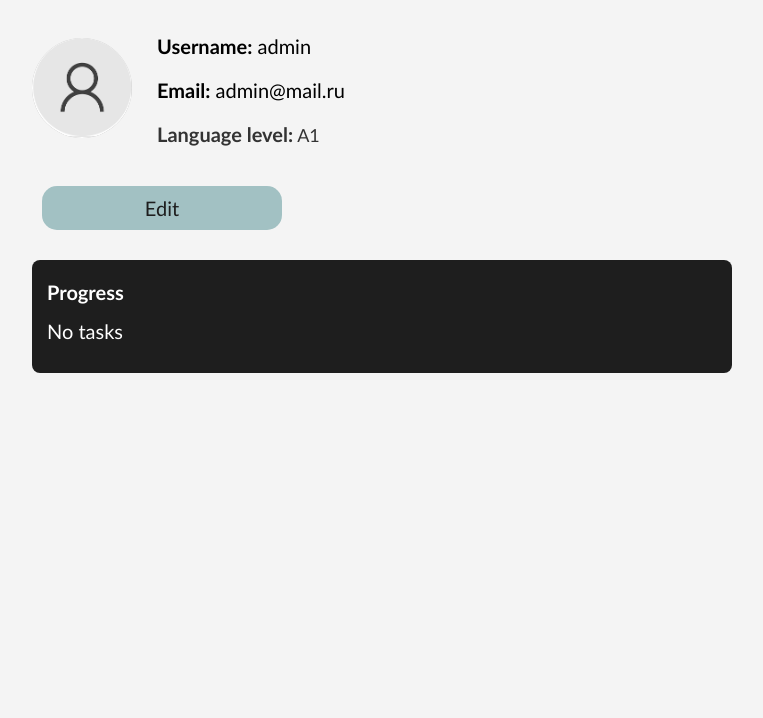
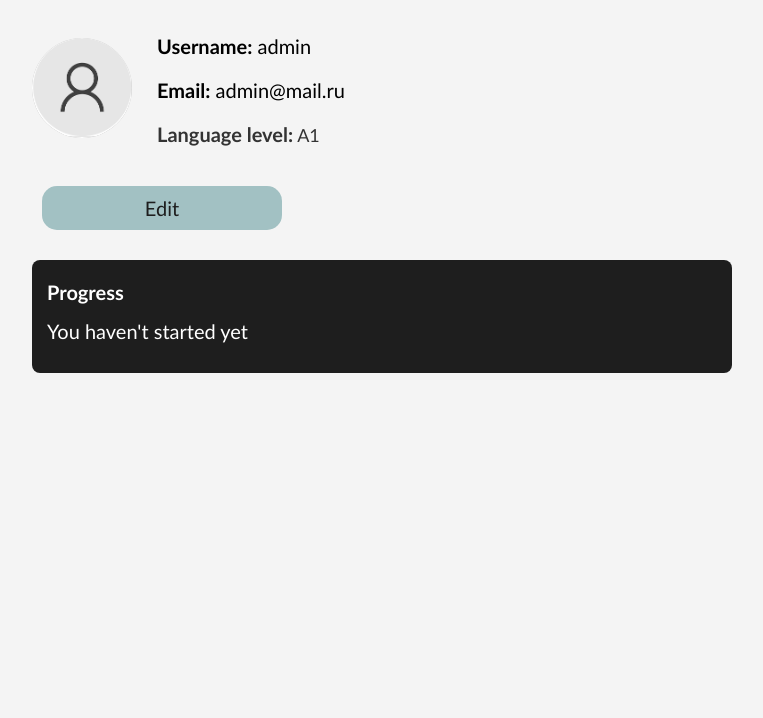
Before and after one commit to suhariky/lingvista, a Django app: page /account_page/ in a window 1280 px wide. Shown: the part 61-779 px from the top of the page, without its empty margins (258-1021 px from the left). Run offline with Django 5.2, Linux system fonts and the light colour scheme; a user stored in the database is signed in; data comes from the database, SQL or seed files in the repository; both versions use the stored data as it was after the commit.

Commit message:
Изменение надписи в профиле

```diff
--- a/lingvista/lingvista_web/templates/html/pages/account_page.html
+++ b/lingvista/lingvista_web/templates/html/pages/account_page.html
@@ -48,7 +48,7 @@
                 </div>
             </div>
         {% empty %}
-            <p>No tasks</p>
+            <p>You haven't started yet</p>
         {% endfor %}
     </div>
 </div>
```
Also changed, not shown: lingvista/db.sqlite3.
